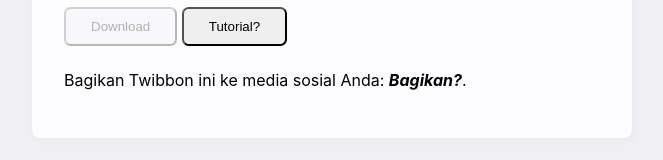
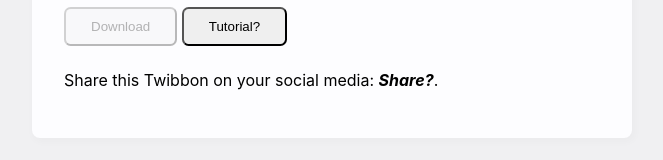
Before and after one commit to susahcebok/couple-twibbon, a Svelte app: page / in a window 1280 px wide. Shown: the part 1019-1179 px from the top of the page, without its empty margins (308-971 px from the left). Built offline with nearby package versions, Linux system fonts and the light colour scheme.

Commit message:
Update App.svelte

```diff
--- a/src/App.svelte
+++ b/src/App.svelte
@@ -97,7 +97,7 @@
        <div>更改类型</div>
        </div>
        </div>
-       <p>Bagikan Twibbon ini ke media sosial Anda: <span><em>Bagikan?</em></span>.</p>
+       <p>Share this Twibbon on your social media: <span><em>Share?</em></span>.</p>
        <p class="result"></p>
 </main>
 
@@ -119,7 +119,7 @@
 	    text-transform: uppercase;
 	}
 
-        span {
+        em {
             font-weight: bold;
 	}
 	@media (max-width: 700px) {
```
